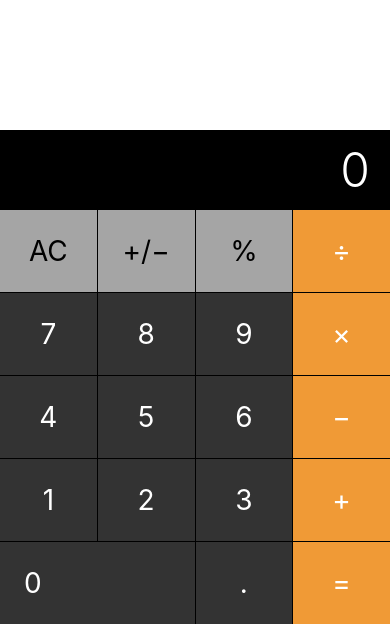
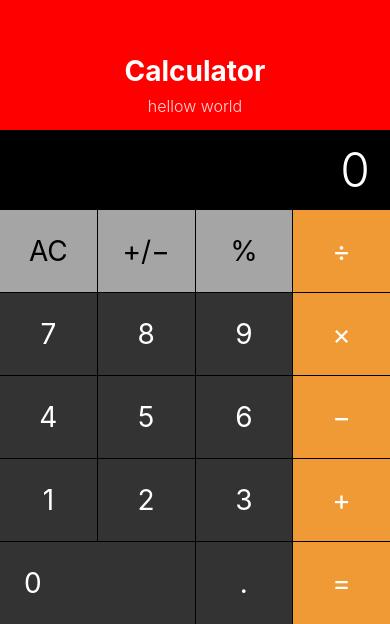
Before and after one commit to etra/crump-calculator-demo, a plain HTML site: page index.html in a window 390 px wide. Shown: the part 220-844 px from the top of the page. Drawn offline with Linux system fonts and the light colour scheme.

Commit message:
UI Improvements (#18)
* Add heading, subtitle, and red background to calculator page. In index.html, added <h1 class="page-heading">Calculator</h1> and <p class="subtitle">hellow world</p> above the <main> calculator element. In css/styles.css: changed --bg-color from #fff to red, added flex-direction: column to body for vertical stacking, added .page-heading and .subtitle styles (centered, white text, consistent with existing design tokens). Added responsive adjustments for mobile (smaller heading/subtitle sizes). Calculator card and all button styles remain untouched. (#16)

* Changed --bg-color CSS custom property in :root from #fff to red in css/styles.css (line 33). This single-variable change makes the page background red while leaving the calculator card (#000) and all button styles completely unaffected. No other files modified. (#17)

```diff
--- a/css/styles.css
+++ b/css/styles.css
@@ -30,7 +30,7 @@ button {
 /* ===== Custom Properties ===== */
 :root {
   /* Colors */
-  --bg-color: #fff;
+  --bg-color: red;
   --display-color: #000;
   --display-text-color: #fff;
   --btn-number-color: #333;
@@ -63,9 +63,28 @@ body {
   background-color: var(--bg-color);
   color: var(--display-text-color);
   display: flex;
+  flex-direction: column;
   justify-content: center;
   align-items: center;
   min-height: 100dvh;
+}
+
+/* ===== Heading & Subtitle ===== */
+.page-heading {
+  font-size: 2.5rem;
+  font-weight: 700;
+  color: var(--display-text-color);
+  text-align: center;
+  margin-bottom: 0.25rem;
+}
+
+.subtitle {
+  font-size: 1.125rem;
+  font-weight: 300;
+  color: var(--display-text-color);
+  text-align: center;
+  margin-bottom: 1.5rem;
+  opacity: 0.85;
 }
 
 .calculator {
@@ -199,7 +218,18 @@ body {
 /* Mobile: full-width, no rounding */
 @media (max-width: 480px) {
   body {
-    align-items: flex-end;
+    justify-content: flex-end;
+    align-items: center;
+  }
+
+  .page-heading {
+    font-size: 1.75rem;
+    margin-bottom: 0.125rem;
+  }
+
+  .subtitle {
+    font-size: 1rem;
+    margin-bottom: 0.75rem;
   }
 
   .calculator {
--- a/index.html
+++ b/index.html
@@ -7,6 +7,8 @@
   <link rel="stylesheet" href="css/styles.css">
 </head>
 <body>
+  <h1 class="page-heading">Calculator</h1>
+  <p class="subtitle">hellow world</p>
   <main class="calculator">
     <div class="display" role="status" aria-live="polite">
       <span class="display-value">0</span>
```
